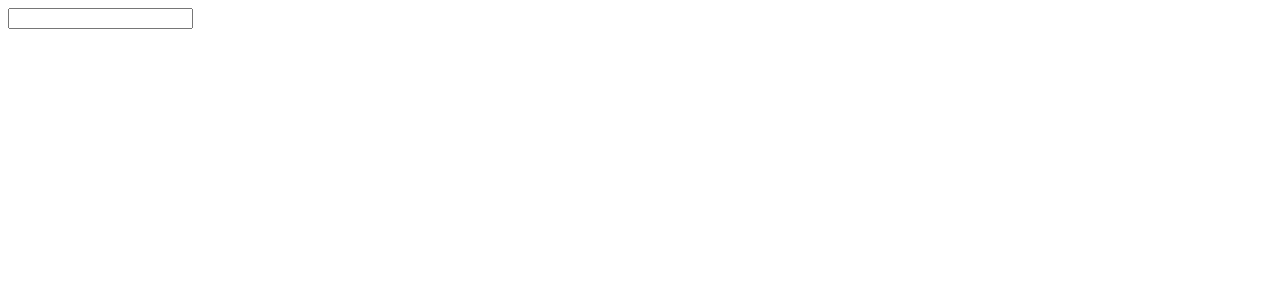
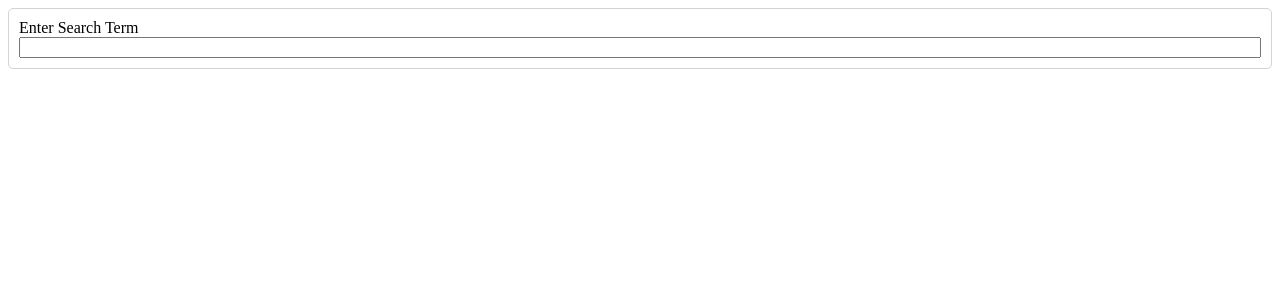
Before and after one commit to AnniLevi/react-pics, a React (Create React App) app: page / in a window 1280 px wide. Shown: the top 300 px of the page. Built offline with nearby package versions, Linux system fonts and the light colour scheme.

Commit message:
add styles

```diff
--- a/src/components/ImageList.js
+++ b/src/components/ImageList.js
@@ -1,3 +1,4 @@
+import "../styles/ImageList.css";
 import ImageShow from "./ImageShow";
 
 function ImageList({ images }) {
@@ -5,7 +6,7 @@ function ImageList({ images }) {
     return <ImageShow image={image} key={image.id} />;
   });
 
-  return <div>{renderedImages} </div>;
+  return <div className="image-list">{renderedImages} </div>;
 }
 
 export default ImageList;
--- a/src/components/SearchBar.js
+++ b/src/components/SearchBar.js
@@ -1,3 +1,4 @@
+import "../styles/SearchBar.css";
 import { useState } from "react";
 
 function SearchBar({ onSubmit }) {
@@ -21,13 +22,14 @@ function SearchBar({ onSubmit }) {
   };
 
   return (
-    <div>
+    <div className="search-bar">
       {/* listen for button click */}
       {/*<input />*/}
       {/*<button onClick={handleClick}>Click me</button>*/}
 
       {/*listen for Enter key press*/}
       <form onSubmit={handleFormSubmit}>
+        <label>Enter Search Term</label>
         <input value={term} onChange={handleChange} />
       </form>
     </div>
--- /dev/null
+++ b/src/styles/ImageList.css
@@ -0,0 +1,9 @@
+.image-list {
+  columns: 6 200px;
+  column-gap: 10px;
+}
+
+img {
+  width: 100%;
+  margin-bottom: 10px;
+}
--- /dev/null
+++ b/src/styles/SearchBar.css
@@ -0,0 +1,10 @@
+.search-bar {
+    border: 1px solid lightgray;
+    border-radius: 5px;
+    padding: 10px;
+}
+
+.search-bar form {
+    display: flex;
+    flex-direction: column;
+}
```
